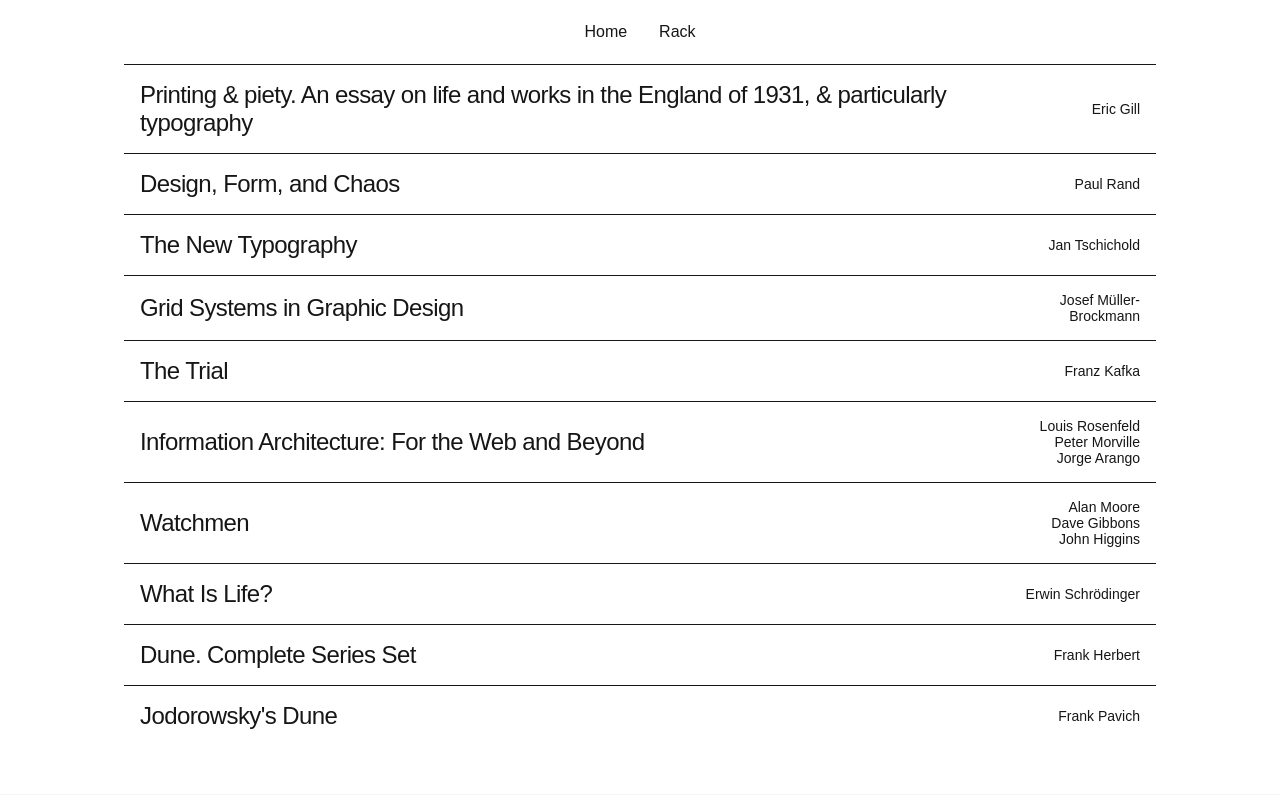
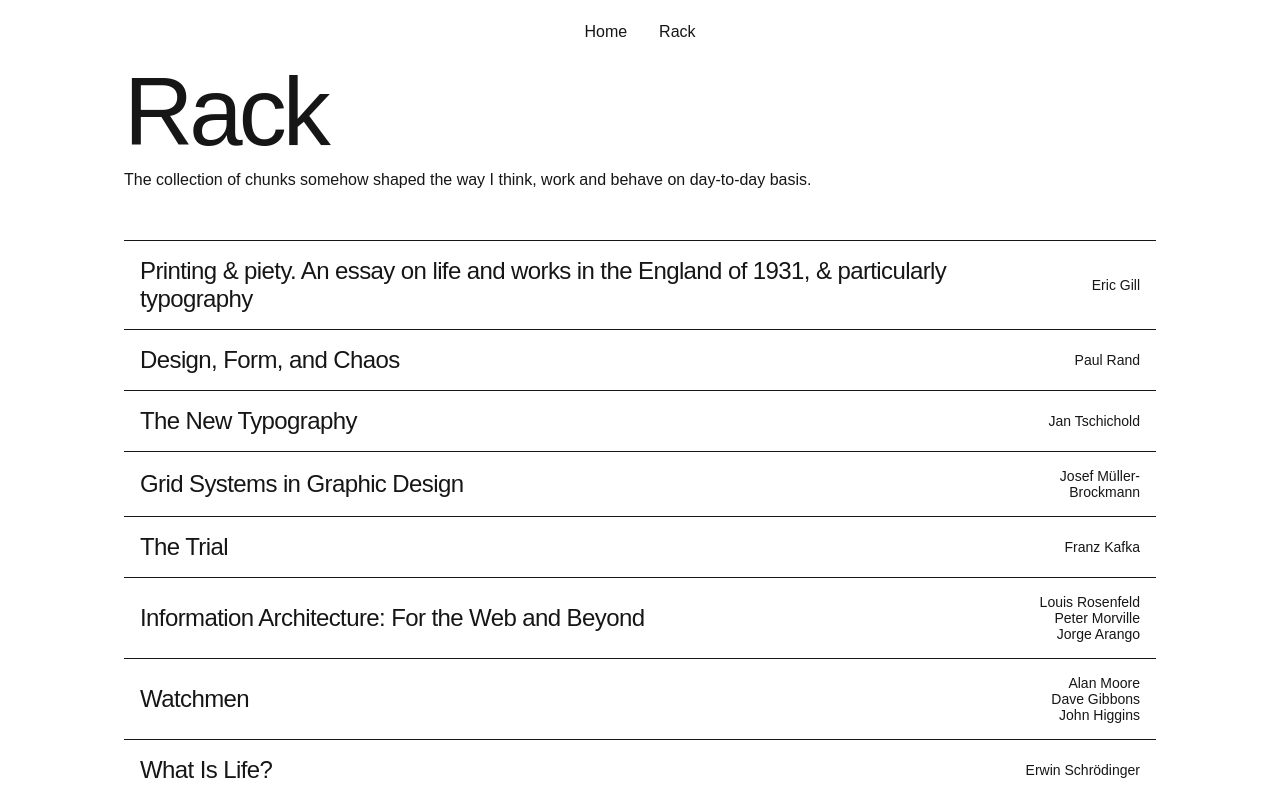
Before and after one commit to clearasvodka/clearasvodka.github.io, a Next.js app: page /rack in a window 1280 px wide. Shown: the top 800 px of the page. Built offline with nearby package versions, Linux system fonts and the light colour scheme; a web font is replaced by a local one.

Commit message:
Add header

```diff
--- a/src/app/globals.css
+++ b/src/app/globals.css
@@ -73,6 +73,13 @@ li {
   list-style-type: none;
 }
 
+.header {
+  display: grid;
+  grid-template-rows: auto;
+  row-gap: 8px;
+  margin-bottom: 48px;
+}
+
 @media only screen and (max-width: 1120px) {
   main {
     grid-template-columns: repeat(12, 1fr);
--- a/src/app/rack/page.tsx
+++ b/src/app/rack/page.tsx
@@ -5,6 +5,13 @@ export default function Page() {
   return (
     <>
       <section className={styles["book-section"]}>
+        <div className="header">
+          <h1>Rack</h1>
+          <p>
+            The collection of chunks somehow shaped the way I think, work and
+            behave on day-to-day basis.
+          </p>
+        </div>
         <div className={styles["book-item"]}>
           <div className={styles["book-name"]}>
             Printing &#38; piety. An essay on life and works in the England of
```
